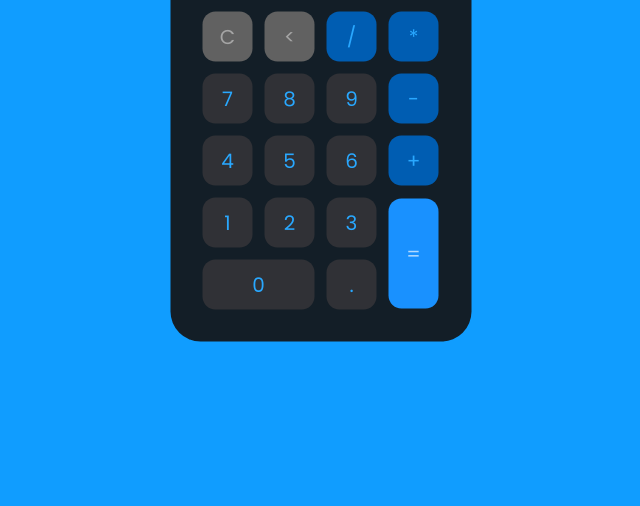
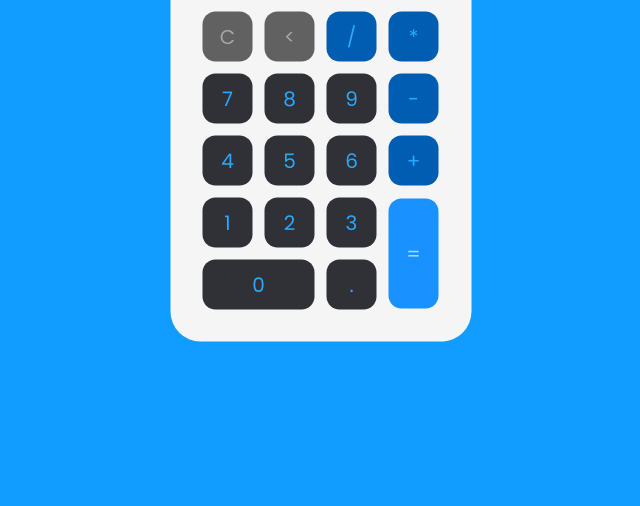
Before and after one commit to luqmanherifa/kalkulator, a plain HTML site: page index.html in a window 1280 px wide. Shown: the part 294-800 px from the top of the page, without its empty margins (319-959 px from the left). Drawn offline with Linux system fonts and the light colour scheme; a web font is replaced by a local one.

Commit message:
Update style.css

```diff
--- a/style.css
+++ b/style.css
@@ -9,7 +9,7 @@ body {
 }
 
 .main {
-  background: #131e27;
+  background: whitesmoke;
   position: absolute;
   top: 50%;
   left: 50%;
```
